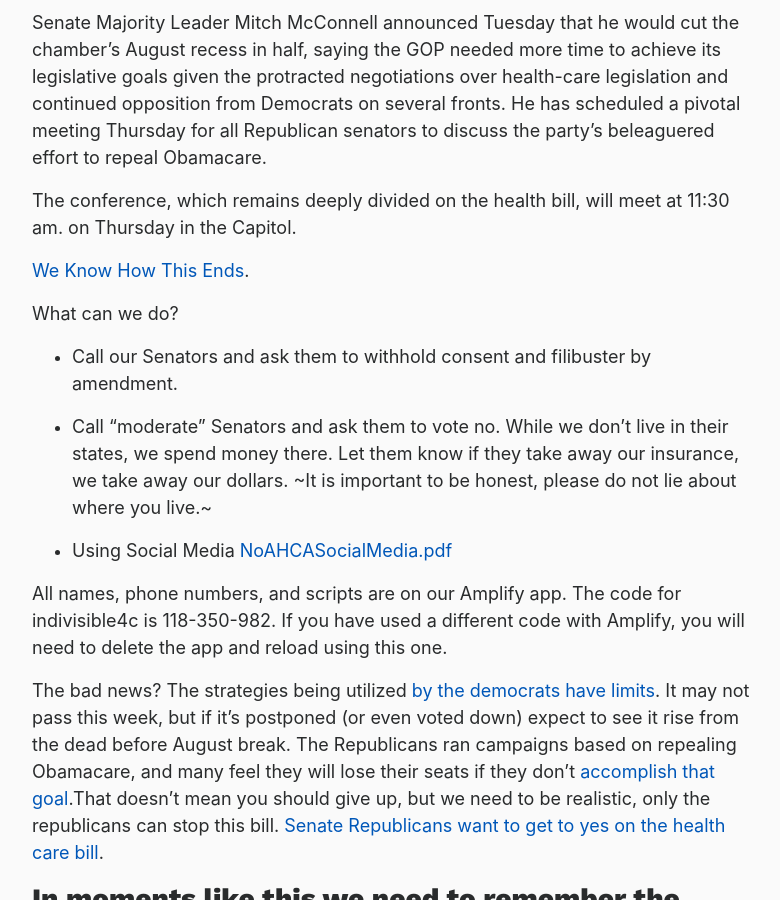
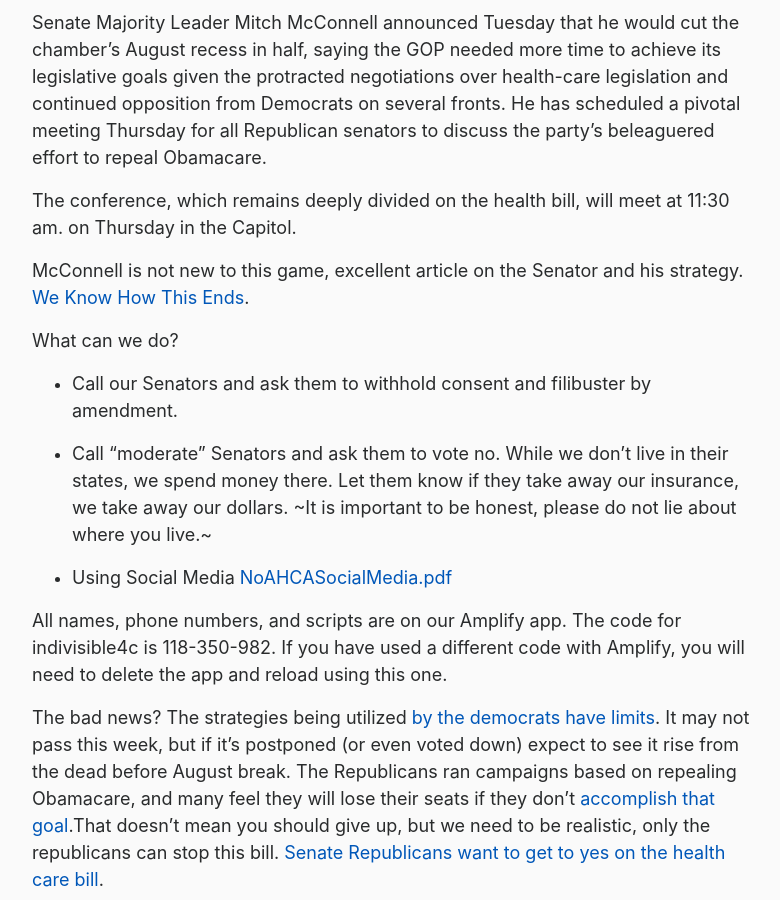
Before and after one commit to IndivisibleTemplate/BasicTemplate, a Jekyll site: the page built from _posts/2017-06-11-stop-the-acha.markdown, in a window 1280 px wide and 900 px high, scrolled down 2273 px. Shown: the whole window, without its empty margins (433-1213 px from the left). Built offline with Jekyll 4.4.1, drawn with Linux system fonts in a browser that asks for light colours; nearby versions of some CDN libraries; comment, search, counter and statistics services are not loaded.

Commit message:
Updated Stop The Acha

```diff
--- a/_posts/2017-06-11-stop-the-acha.markdown
+++ b/_posts/2017-06-11-stop-the-acha.markdown
@@ -52,7 +52,7 @@
 
 The conference, which remains deeply divided on the health bill, will meet at 11:30 am. on Thursday in the Capitol.
 
- [We Know How This Ends](http://www.slate.com/articles/news_and_politics/politics/2017/06/trumpcare_is_right_where_republicans_want_it.html).
+McConnell is not new to this game, excellent article on the Senator and his strategy. [We Know How This Ends](http://www.slate.com/articles/news_and_politics/politics/2017/06/trumpcare_is_right_where_republicans_want_it.html).
 
 What can we do?
 * Call our Senators and ask them to withhold consent and filibuster by amendment.
```
